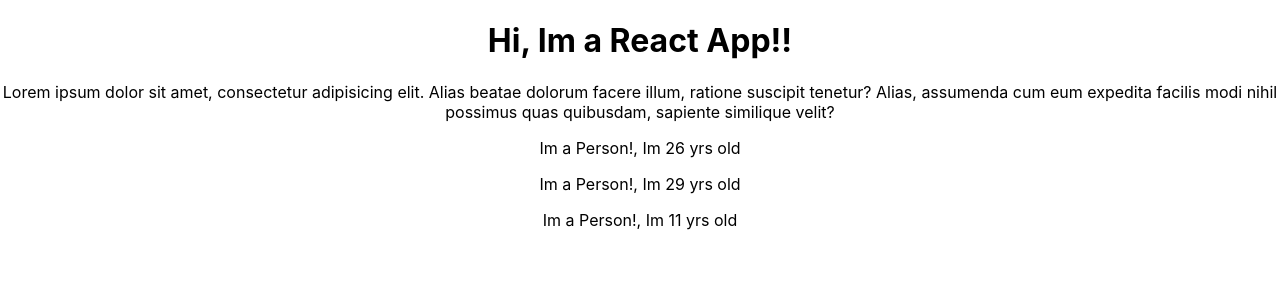
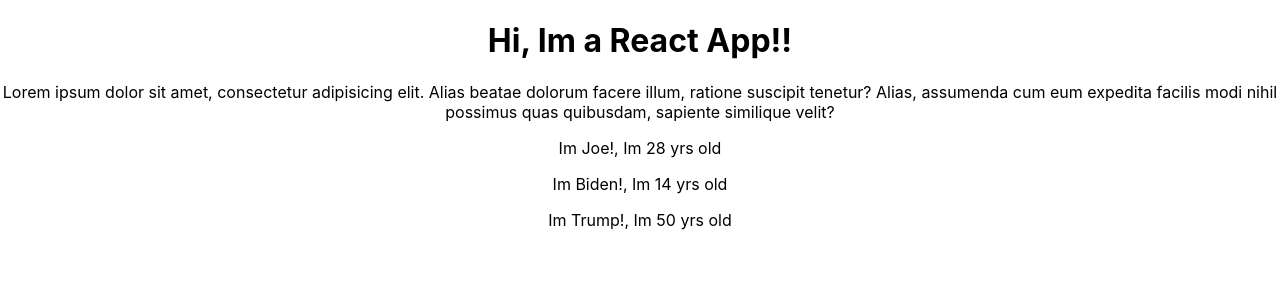
Before and after one commit to AhamedBilal/learn-react, a React (Create React App) app: page / in a window 1280 px wide. Shown: the top 300 px of the page. Built offline with nearby package versions, Linux system fonts and the light colour scheme.

Commit message:
working with props

```diff
--- a/src/App.js
+++ b/src/App.js
@@ -10,9 +10,9 @@ class App extends Component {
                 <p>Lorem ipsum dolor sit amet, consectetur adipisicing elit. Alias beatae dolorum facere illum,
                     ratione suscipit tenetur? Alias, assumenda cum eum expedita facilis modi nihil possimus quas
                     quibusdam, sapiente similique velit?</p>
-                <Person/>
-                <Person/>
-                <Person/>
+                <Person name="Joe" age="28"/>
+                <Person name="Biden" age="14"/>
+                <Person name="Trump" age="50"/>
             </div>
         )
         // same
--- a/src/Person/Person.js
+++ b/src/Person/Person.js
@@ -1,5 +1,4 @@
-const person = () => {
-    return <p>Im a Person!, Im {Math.floor(Math.random() * 30)} yrs old</p>
-    // one line expressions or functions
+const person = (props) => {
+    return <p>Im {props.name}!, Im {props.age} yrs old</p>
 }
 export default person;
```
